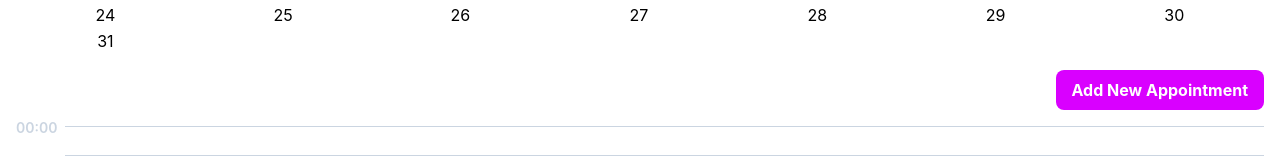
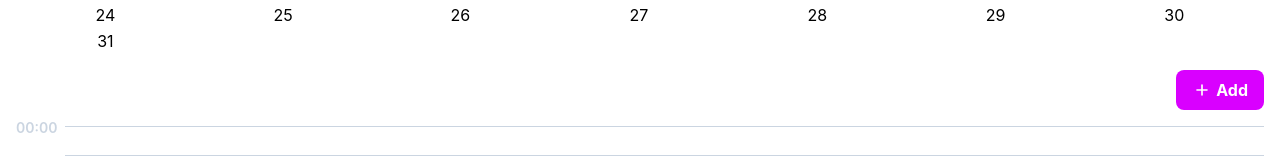
Before and after one commit to IIB3nceII/doc-in-time, a React (Create React App) app in the folder webapp/: page /calendar in a window 1280 px wide. Shown: the part 248-408 px from the top of the page. Built offline with nearby package versions, Linux system fonts and the light colour scheme; no server answers.

Commit message:
🚀 calendar currentday add btn

```diff
--- a/webapp/src/components/calendar/CurrentDay/CurrentDay.module.scss
+++ b/webapp/src/components/calendar/CurrentDay/CurrentDay.module.scss
@@ -2,7 +2,7 @@
   @apply flex flex-col w-full space-y-4 mt-4;
 
   > button {
-    @apply self-end py-2 px-4 text-white font-bold bg-darkpink rounded-lg transition-all cursor-pointer active:scale-95 active:shadow-inner;
+    @apply flex justify-center items-center self-end py-2 px-4 text-white font-bold bg-darkpink rounded-lg transition-all cursor-pointer active:scale-95 active:shadow-inner;
 
     // background: linear-gradient(60deg, var(--blue), var(--darkpink));
   }
@@ -37,15 +37,7 @@
   }
 }
 
-.appointmentModal {
-  @apply flex justify-center items-center fixed top-0 left-0 bg-slate-200 bg-opacity-50 z-50;
-  height: 100vh;
-  width: 100vw;
-
-  .modalContainer {
-    @apply flex flex-col h-1/2 w-3/4 p-6 bg-white rounded-lg shadow-lg;
-
-    > form {
+form {
   @apply flex flex-col justify-between h-full space-y-4;
 
   .formFields {
@@ -68,7 +60,7 @@
     @apply flex justify-between justify-self-end space-x-8;
 
     > button {
-          @apply w-1/2 py-2 px-4 text-rose-500 font-bold rounded-lg border-4 border-rose-500 transition-all duration-100 active:scale-95;
+      @apply w-full py-1 px-4 text-rose-500 font-bold rounded-lg border-4 border-rose-500 transition-all duration-100 active:scale-95;
     }
 
     > button[type="submit"] {
@@ -76,5 +68,3 @@
     }
   }
 }
-  }
-}
--- a/webapp/src/components/calendar/CurrentDay/CurrentDay.tsx
+++ b/webapp/src/components/calendar/CurrentDay/CurrentDay.tsx
@@ -3,6 +3,7 @@ import { useForm } from "react-hook-form";
 import { IRegisterFormData } from "src/models";
 import { HOURSFORMAT } from "src/utils/constants";
 import s from "./CurrentDay.module.scss";
+import { HiOutlinePlusSm } from "react-icons/hi";
 
 const dummyAppointment = {
   hour: 8,
@@ -34,7 +35,10 @@ const CurrentDay: FC<ICurrentDayProps> = ({ selectedYear, selectedMonth, selecte
   return (
     <>
       <div className={s.container}>
-        <button onClick={() => setIsAppointmentModalOpen(true)}>Add New Appointment</button>
+        <button onClick={() => setIsAppointmentModalOpen(true)}>
+          <HiOutlinePlusSm className="h-5 w-5" />
+          &nbsp;Add
+        </button>
 
         <div className={s.timeSlotsContainer}>
           {HOURSFORMAT.map((time, i) => (
@@ -63,8 +67,8 @@ const CurrentDay: FC<ICurrentDayProps> = ({ selectedYear, selectedMonth, selecte
         </div>
       </div>
       {isAppointmentModalOpen && (
-        <div className={s.appointmentModal} onClick={() => setIsAppointmentModalOpen(false)}>
-          <div className={s.modalContainer} onClick={(e) => e.stopPropagation()}>
+        <div className="modal" onClick={() => setIsAppointmentModalOpen(false)}>
+          <div className="modal-container" onClick={(e) => e.stopPropagation()}>
             <form>
               <div className={s.formFields}>
                 <div className={s.formField}>
--- a/webapp/src/index.scss
+++ b/webapp/src/index.scss
@@ -34,4 +34,14 @@
   .icon-container {
     @apply flex justify-center items-center h-12 w-12 text-primary text-3xl cursor-pointer hover:rounded-full hover:bg-slate-50 active:bg-slate-100 dark:text-white dark:hover:bg-slate-400 dark:active:bg-slate-600;
   }
+
+  .modal {
+    @apply flex justify-center items-center fixed top-0 left-0 bg-slate-200 bg-opacity-50 z-50;
+    height: 100vh;
+    width: 100vw;
+
+    .modal-container {
+      @apply flex flex-col h-1/2 w-3/4 p-6 bg-white rounded-lg shadow-lg;
+    }
+  }
 }
```
Lines whose indentation alone changed are shown as unchanged.
